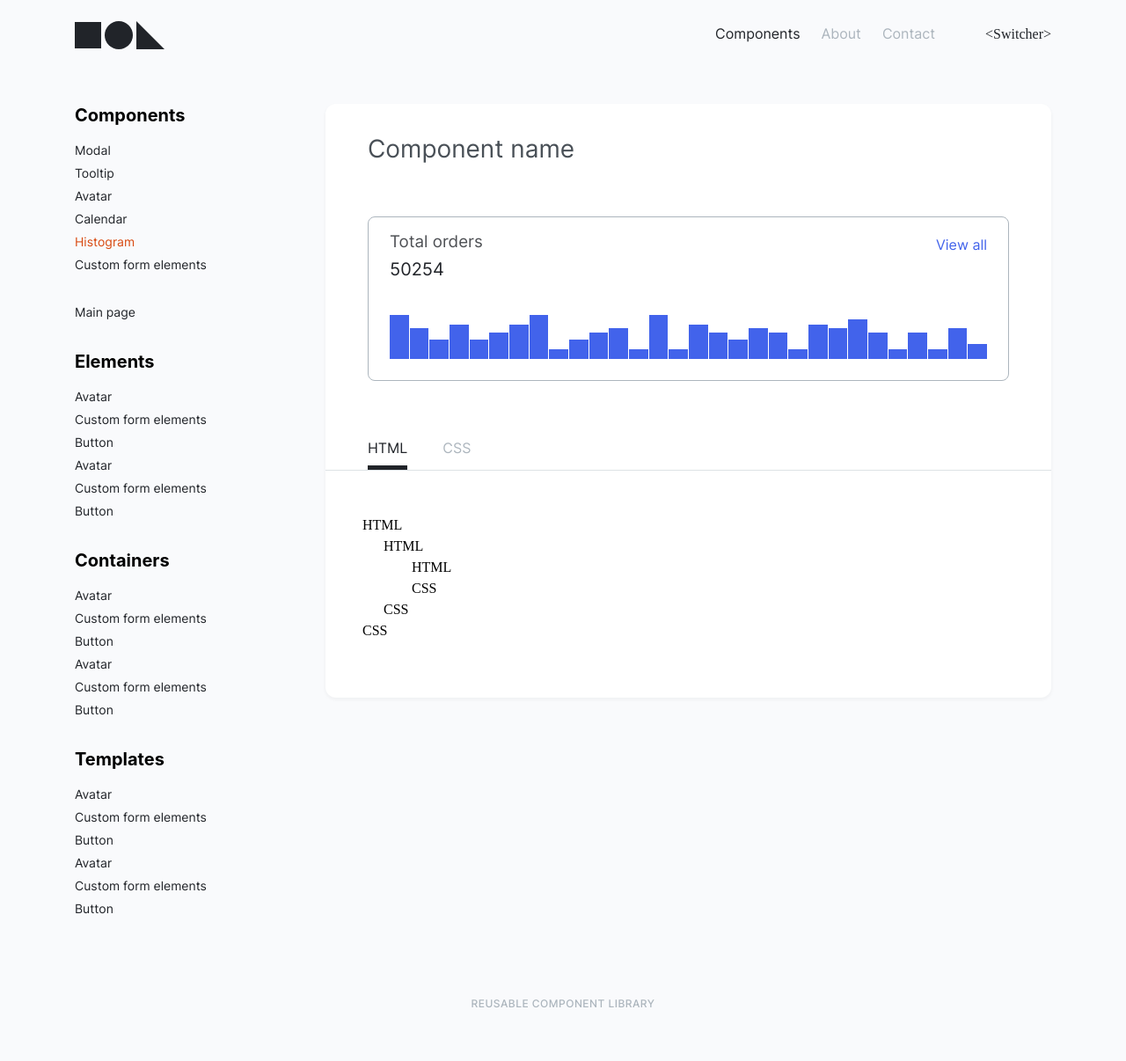
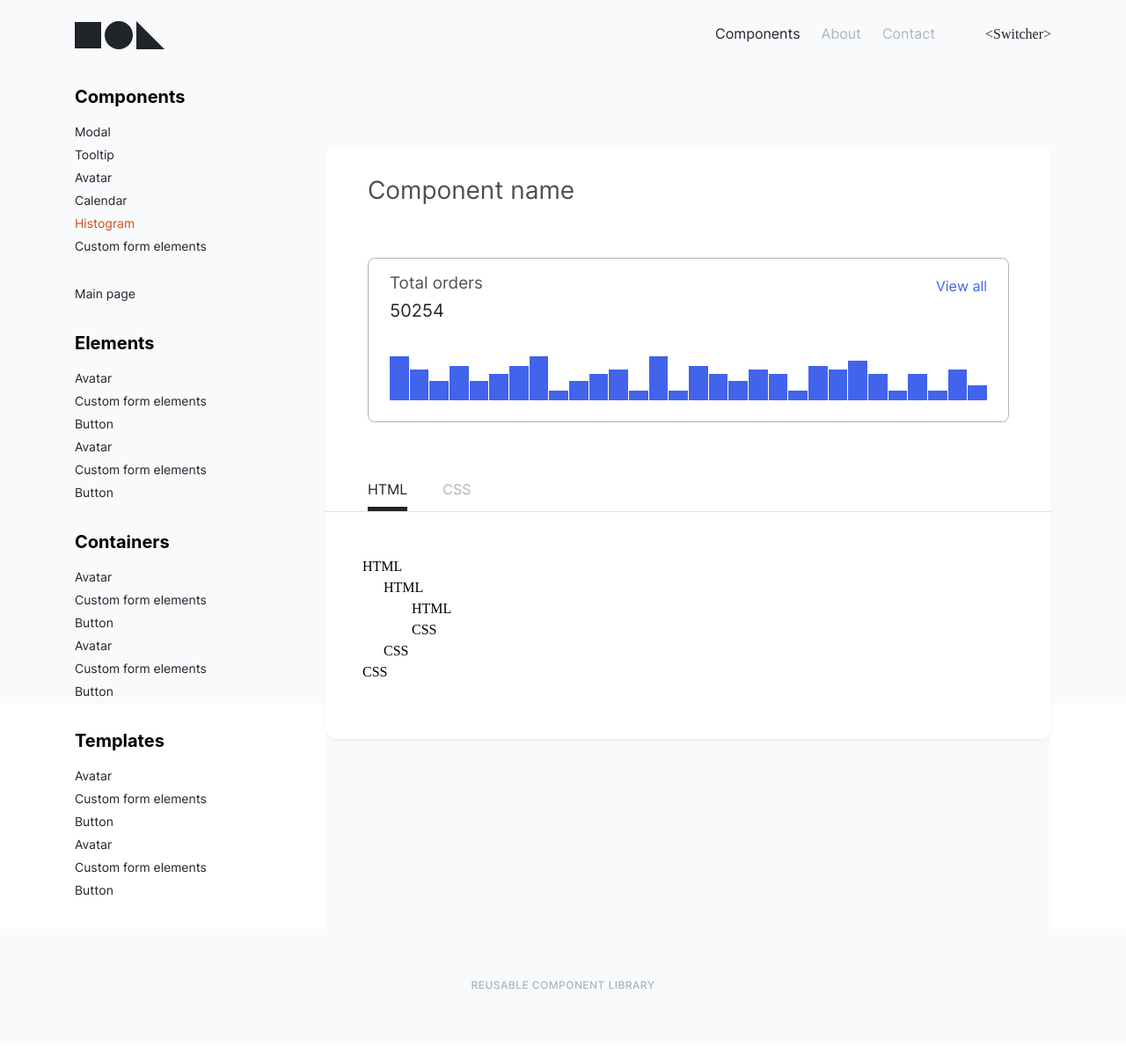
Before and after one commit to lk4n/clib, a website: page pages/template.html in a window 1280 px wide. Shown: the whole page at 88% size. After the commit the page ends 1185 px from the top, so only its background shows below. Drawn offline with Linux system fonts and the light colour scheme; files whose address does not match are found by name; a web font is replaced by a local one.

Commit message:
Component template page without container

```diff
--- a/components/header/_header.scss
+++ b/components/header/_header.scss
@@ -1,14 +1,6 @@
 .header {
   background: var(--header-bgc);
   color: var(--header-color);
-
-  &__inner {
-    padding: 24px 0 41px;
-    display: flex;
-    flex-wrap: wrap;
-    column-gap: 57px;
-    align-items: baseline;
-  }
 
   &__title {
     margin: 0 0 77px;
@@ -33,6 +25,11 @@
 
   // component page
   &_component {
+    padding: 24px 0 41px;
+    display: flex;
+    flex-wrap: wrap;
+    column-gap: 57px;
+    align-items: baseline;
     background: var(--header-bgc-component);
 
     & .header__inner {
--- a/components/page/_page.scss
+++ b/components/page/_page.scss
@@ -1,5 +1,5 @@
 .page {
-  min-height: 100%;
+  height: 100%;
   display: flex;
   flex-flow: column;
 
@@ -11,14 +11,41 @@
   // component page
   &_component {
     display: grid;
+    grid-template-columns: 1fr minmax(175px, 229px) minmax(375px, 825px) 1fr;
     grid-template-rows: auto 1fr auto;
+    column-gap: 56px;
     background: var(--page-bgc-component);
 
+    @media screen and (max-width: 934px) {
+      column-gap: 0;
+    }
+
     & .page__header {
+      grid-column: 2 / 4;
+      grid-row: 1 / 2;
     }
+
     & .page__sidebar {
+      grid-column: 2 / 3;
+      grid-row: 2 / 3;
+
+      @media screen and (max-width: 766px) {
+        display: none;
+      }
     }
+
     & .page__preview {
+      grid-column: 3 / 4;
+      grid-row: 2 / 3;
+
+      @media screen and (max-width: 766px) {
+        grid-column: 1 / -1;
+      }
+    }
+
+    & .page__footer {
+      grid-column: 1 / -1;
+      grid-row: 3 / 4;
     }
 
     & .page__inner {
--- a/pages/template.html
+++ b/pages/template.html
@@ -13,9 +13,7 @@
 
 <body>
   <div class="page page_component">
-    <header class="header header_component">
-      <div class="container">
-        <div class="header__inner">
+    <header class="header header_component page__header">
           <div class="logo header__logo">
             <a class="logo__link" href="#go-main">
               <svg width="30" height="30" viewBox="0 0 30 30" fill="none" xmlns="http://www.w3.org/2000/svg">
@@ -45,14 +43,11 @@
           </nav>
 
           <div class="header__switcher">&lt;Switcher&gt;</div>
-        </div>
-      </div>
     </header>
 
-    <div class="container">
-      <div class="page__inner">
 
-        <div class="sidebar">
+
+        <div class="sidebar page__sidebar">
           <div class="sidebar__content">
             <div class="sidebar__section">
               <h4 class="sidebar__title">Components</h4>
@@ -117,7 +112,7 @@
           </div>
         </div>
 
-        <main class="preview">
+        <main class="preview page__preview">
           <article class="component">
             <h1 class="component__title">Component name</h1>
             <section class="component__preview">
@@ -178,10 +173,9 @@
           </article>
         </main>
 
-      </div>
-    </div>
 
-    <footer class="footer footer_component">
+
+    <footer class="footer footer_component page__footer">
       <p class="footer__title">Reusable component library</p>
     </footer>
 
```
Also changed, not shown: assets/css/main.css.
